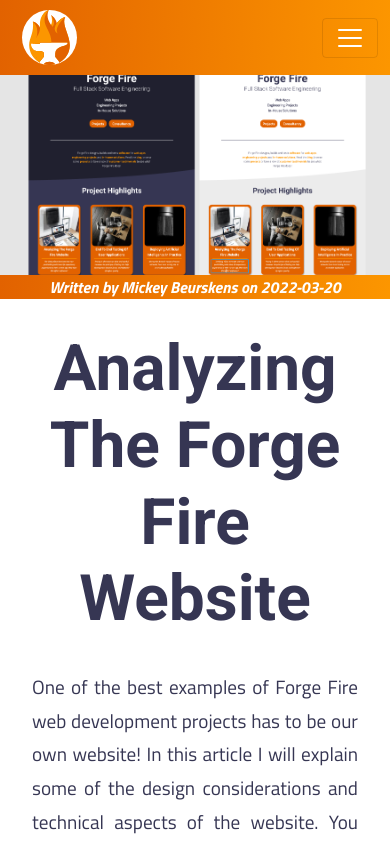
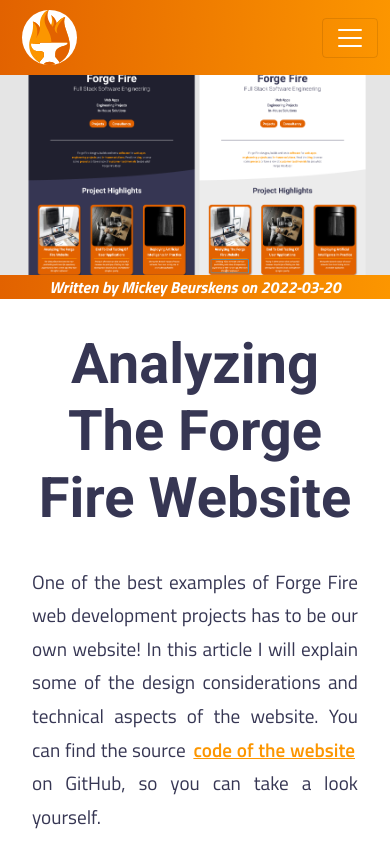
Before and after one commit to mickeybeurskens/forgefire-website, a Next.js app: page /posts/analyzing_the_forge_fire_website in a window 390 px wide. Shown: the top 844 px of the page. Built offline with nearby package versions, Linux system fonts and the light colour scheme.

Commit message:
Resize table on small screens

```diff
--- a/styles/posts.module.scss
+++ b/styles/posts.module.scss
@@ -13,6 +13,7 @@
   margin: auto;
   margin-bottom: $title-margin-bottom;
 }
+
 
 .posts h2 {
   text-align: center;
@@ -63,7 +64,7 @@
   max-width: $element-max-width;
   background-color: $c-main-2;
   background: linear-gradient(-87.43deg, $c-yellow-orange 0%,
-    $c-spanish-orange 100%);
+  $c-spanish-orange 100%);
   border-radius: 1rem;
   list-style-type: circle;
 }
@@ -130,7 +131,7 @@
   font-style: italic;
   color: $c-white;
   background: linear-gradient(-87.43deg, $c-yellow-orange 0%,
-    $c-spanish-orange 100%);;
+  $c-spanish-orange 100%);;
   margin: $standard-margin auto;
 }
 
@@ -140,6 +141,16 @@
 
 .posts blockquote p::after {
   content: close-quote;
+}
+
+@media (max-width: 500px) {
+  .posts h1 {
+    font-size: 3.5rem;
+  }
+
+  .posts table {
+    font-size: 0.5rem;
+  }
 }
 
 .metadata {
```
